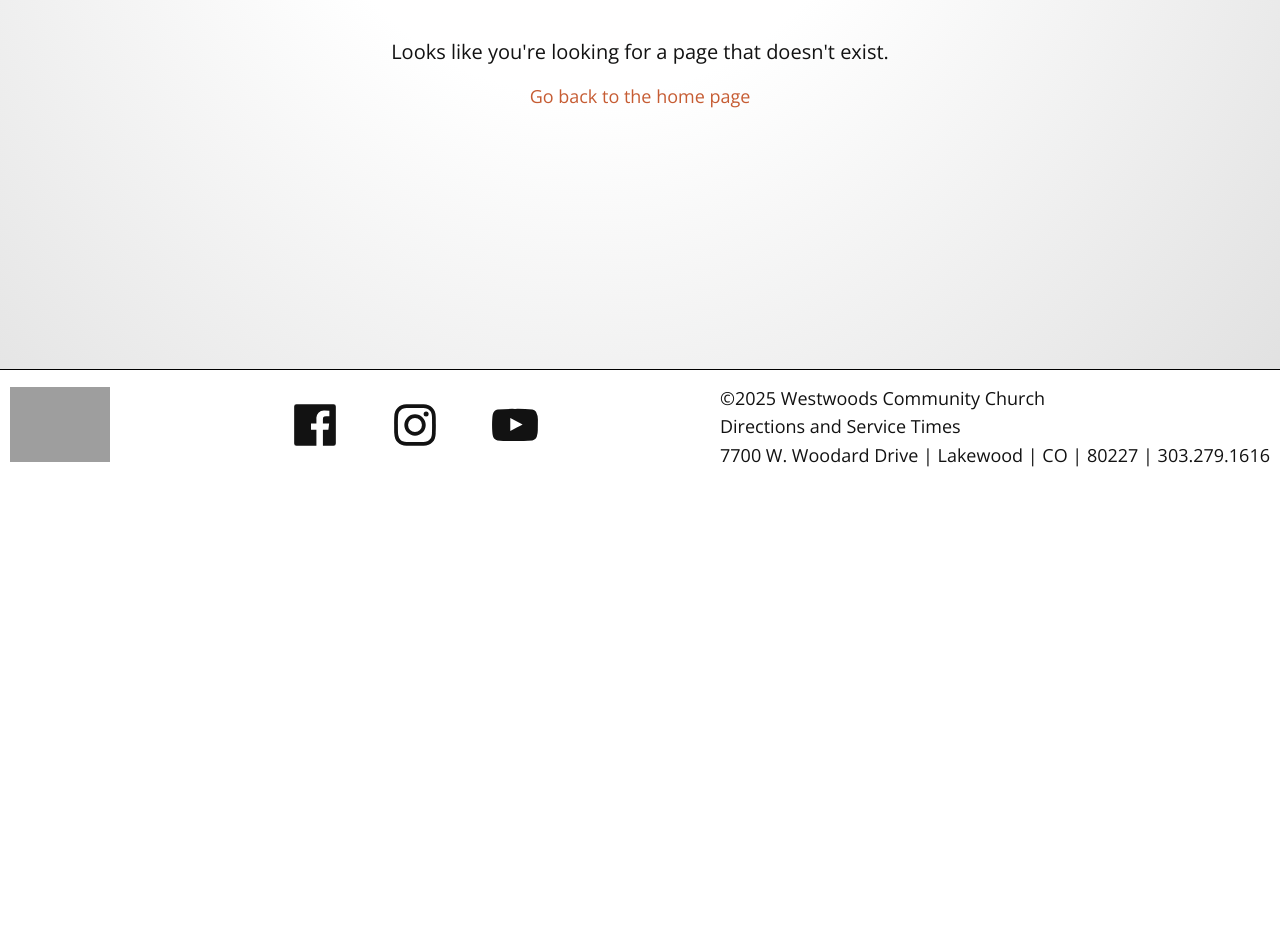
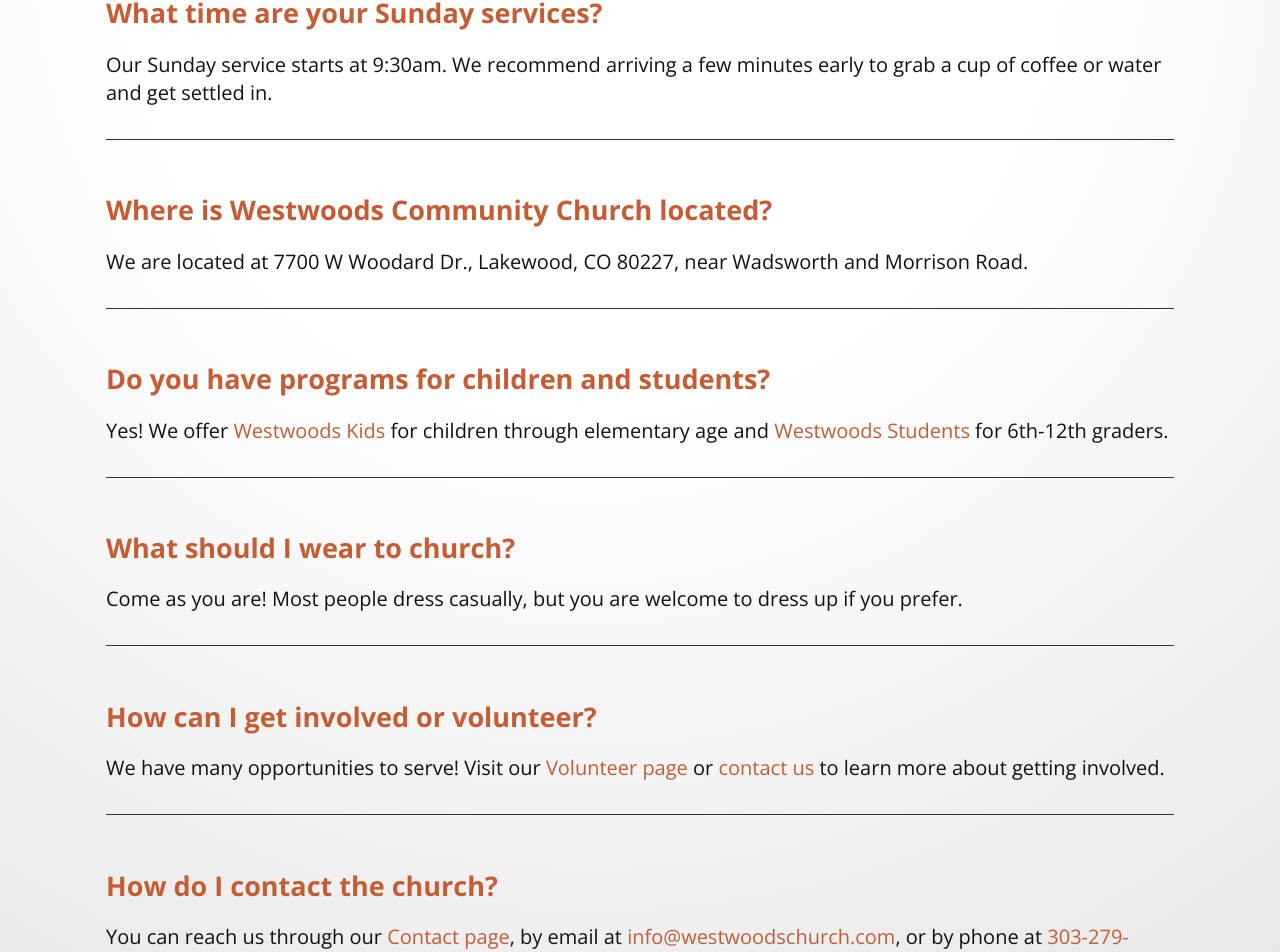
Before and after one commit to mykeld74/wwcc-2025, a SvelteKit app: page /faq in a window 1280 px wide. Before the commit this address had no page. Shown: the part 325-1277 px from the top of the page. Before the commit the page ends 808 px from the top, so only its background shows below. Built offline with nearby package versions, Linux system fonts and the light colour scheme; grey boxes are pictures that could not be loaded; a web font is replaced by a local one.

Commit message:
add sitemap and FAQ page

```diff
--- a/src/components/Nav.svelte
+++ b/src/components/Nav.svelte
@@ -45,7 +45,8 @@
 					icon: 'icon'
 				},
 				{ label: 'Leadership', href: '/about-us/leadership', icon: 'icon' },
-				{ label: 'Plan a Visit', href: '/about-us/plan-a-visit', icon: 'icon' }
+				{ label: 'Plan a Visit', href: '/about-us/plan-a-visit', icon: 'icon' },
+				{ label: 'FAQs', href: '/faq', icon: 'icon' }
 			]
 		},
 		{
--- /dev/null
+++ b/src/routes/faq/+page.svelte
@@ -0,0 +1,129 @@
+<svelte:head>
+	<title>FAQ | Westwoods Community Church</title>
+	<meta
+		name="description"
+		content="Frequently asked questions about Westwoods Community Church: service times, location, kids programs, what to wear, volunteering, and how to contact us."
+	/>
+	<script type="application/ld+json">
+		{
+			"@context": "https://schema.org",
+			"@type": "FAQPage",
+			"mainEntity": [
+				{
+					"@type": "Question",
+					"name": "What time are your Sunday services?",
+					"acceptedAnswer": {
+						"@type": "Answer",
+						"text": "Our Sunday service starts at 9:30am. We recommend arriving a few minutes early to grab a cup of coffee or water and get settled."
+					 in}
+				},
+				{
+					"@type": "Question",
+					"name": "Where is Westwoods Community Church located?",
+					"acceptedAnswer": {
+						"@type": "Answer",
+						"text": "We are located at 7700 W Woodard Dr., Lakewood, CO 80227, near Wadsworth and Morrison Road."
+					}
+				},
+				{
+					"@type": "Question",
+					"name": "Do you have programs for children and students?",
+					"acceptedAnswer": {
+						"@type": "Answer",
+						"text": "Yes! We offer Westwoods Kids for children through elementary age and Westwoods Students for 6th-12th graders."
+					}
+				},
+				{
+					"@type": "Question",
+					"name": "What should I wear to church?",
+					"acceptedAnswer": {
+						"@type": "Answer",
+						"text": "Come as you are! Most people dress casually, but you are welcome to dress up if you prefer."
+					}
+				},
+				{
+					"@type": "Question",
+					"name": "How can I get involved or volunteer?",
+					"acceptedAnswer": {
+						"@type": "Answer",
+						"text": "We have many opportunities to serve! Visit our Volunteer page or contact us to learn more about getting involved."
+					}
+				},
+				{
+					"@type": "Question",
+					"name": "How do I contact the church?",
+					"acceptedAnswer": {
+						"@type": "Answer",
+						"text": "You can reach us through our Contact page, by email at info@westwoodschurch.com, or by phone at 303-279-1616."
+					}
+				}
+			]
+		}
+	</script>
+</svelte:head>
+
+<h1 class="pageTitle">Frequently Asked Questions</h1>
+<div class="faqContainer">
+	<div class="faqItem">
+		<h2>What time are your Sunday services?</h2>
+		<p>
+			Our Sunday service starts at 9:30am. We recommend arriving a few minutes early to grab a cup
+			of coffee or water and get settled in.
+		</p>
+	</div>
+	<div class="faqItem">
+		<h2>Where is Westwoods Community Church located?</h2>
+		<p>
+			We are located at 7700 W Woodard Dr., Lakewood, CO 80227, near Wadsworth and Morrison Road.
+		</p>
+	</div>
+	<div class="faqItem">
+		<h2>Do you have programs for children and students?</h2>
+		<p>
+			Yes! We offer <a href="/westwoods-kids">Westwoods Kids</a> for children through elementary age
+			and <a href="/westwoods-students">Westwoods Students</a> for 6th-12th graders.
+		</p>
+	</div>
+	<div class="faqItem">
+		<h2>What should I wear to church?</h2>
+		<p>
+			Come as you are! Most people dress casually, but you are welcome to dress up if you prefer.
+		</p>
+	</div>
+	<div class="faqItem">
+		<h2>How can I get involved or volunteer?</h2>
+		<p>
+			We have many opportunities to serve! Visit our <a href="/about-us/volunteer-opportunities"
+				>Volunteer page</a
+			>
+			or <a href="/contact-us">contact us</a> to learn more about getting involved.
+		</p>
+	</div>
+	<div class="faqItem">
+		<h2>How do I contact the church?</h2>
+		<p>
+			You can reach us through our <a href="/contact-us">Contact page</a>, by email at
+			<a href="mailto:info@westwoodschurch.com">info@westwoodschurch.com</a>, or by phone at
+			<a href="tel:303-279-1616">303-279-1616</a>.
+		</p>
+	</div>
+</div>
+
+<style>
+	.faqContainer {
+		max-width: 1100px;
+		margin: 3rem auto 6rem;
+		padding: 2rem 1rem;
+		grid-area: content;
+	}
+	.faqItem + .faqItem {
+		margin-top: 2rem;
+		border-top: 1px solid var(--cardBorder);
+		padding-top: 2rem;
+	}
+	.faqItem {
+		h2 {
+			color: var(--titleColor);
+		}
+	}
+</style>
```
Also changed, not shown: static/robots.txt (added), 1 other file (tests, documents, lock files or other folders).
